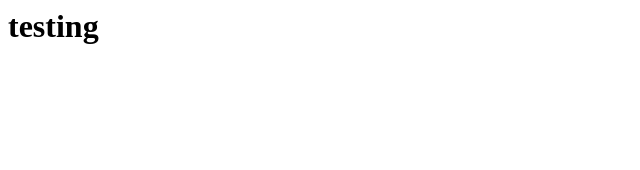
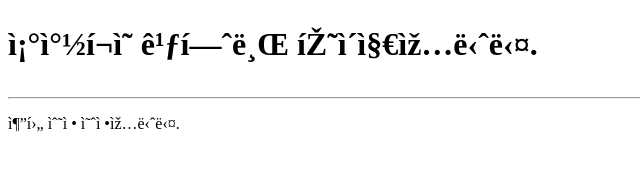
Before and after one commit to Changhee-Cho/test, a plain HTML site: page index.html in a window 1280 px wide. Shown: the whole page, without its empty margins (0-640 px from the left). Drawn offline with Linux system fonts and the light colour scheme.

Commit message:
Update index.html

```diff
--- a/index.html
+++ b/index.html
@@ -1 +1,12 @@
-<h1>testing</h1>
+<!DOCTYPE html>
+<html lang = "ko">
+  <head>
+    <title>조창희의 깃허브 홈페이지</title>
+    <meta charset="UTF-8>
+  </head>
+  <body>
+      <h1>조창희의 깃허브 페이지입니다.</h1>
+      <hr>
+      <p>추후 수정 예정입니다.</p>
+  </body>
+</html>
```
